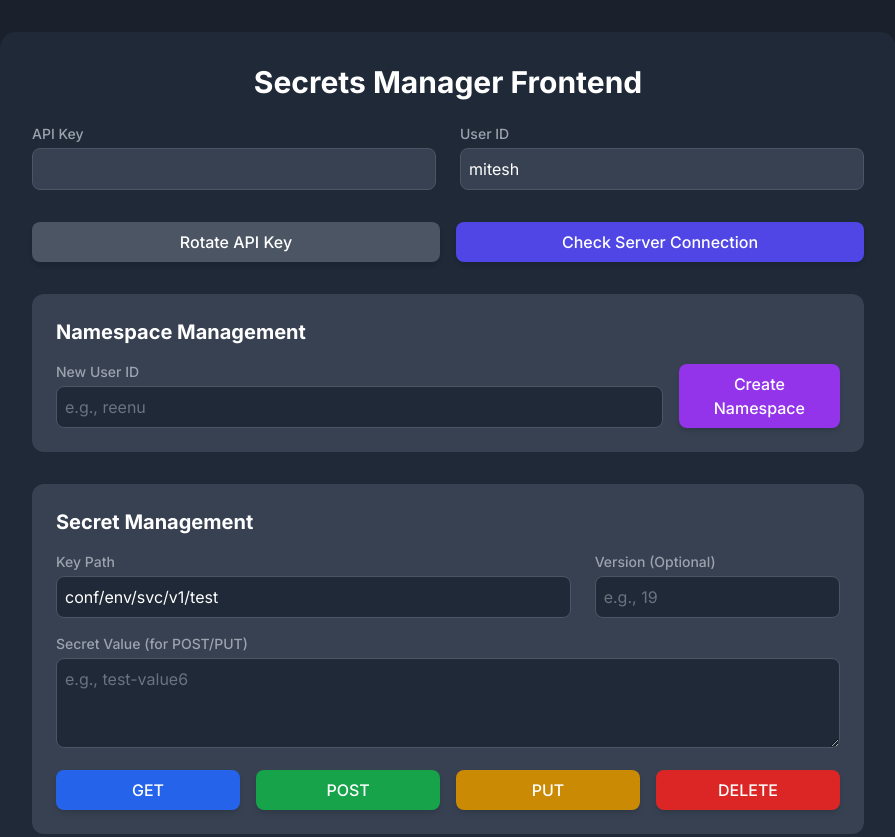
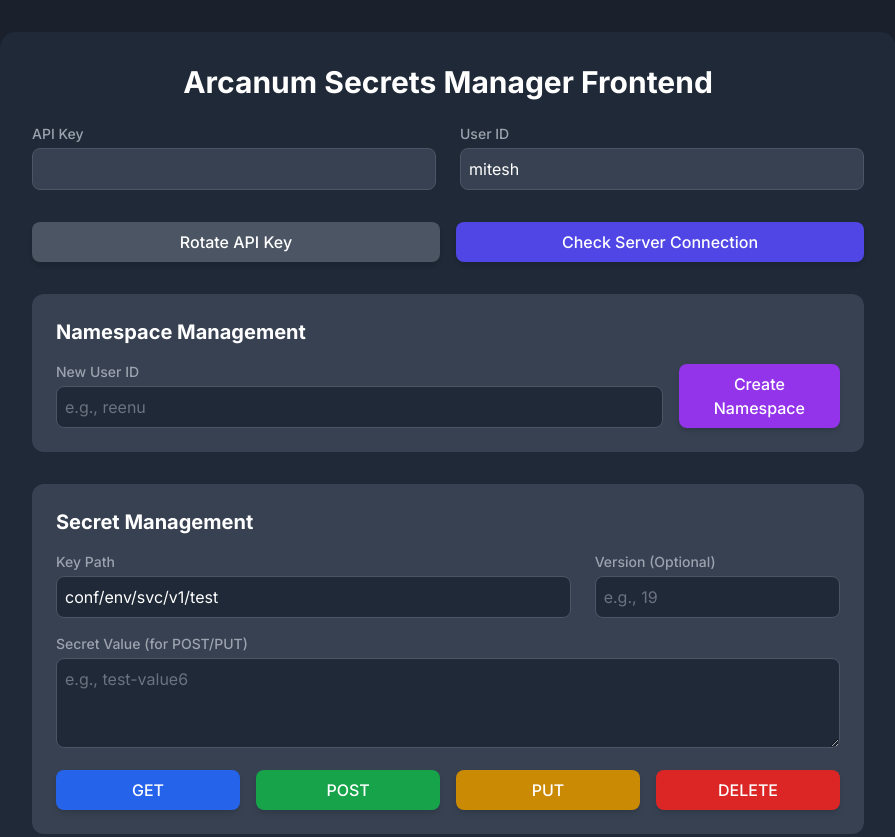
Before and after one commit to miteshbsjat/arcanum, a plain HTML site: page index.html in a window 1280 px wide. Shown: the top 837 px of the page, without its empty margins (192-1087 px from the left). Drawn offline with nearby package versions, Linux system fonts and the light colour scheme.

```diff
--- a/index.html
+++ b/index.html
@@ -18,7 +18,7 @@
 </head>
 <body class="p-8 flex items-center justify-center min-h-screen">
     <div class="bg-gray-800 p-8 rounded-2xl shadow-lg w-full max-w-4xl mx-auto">
-        <h1 class="text-3xl font-bold mb-6 text-center text-white">Secrets Manager Frontend</h1>
+        <h1 class="text-3xl font-bold mb-6 text-center text-white">Arcanum Secrets Manager Frontend</h1>
 
         <!-- API Configuration -->
         <div class="grid md:grid-cols-2 gap-6 mb-8">
```
Also changed, not shown: images/arcanum_00.png (added), 1 other file.
